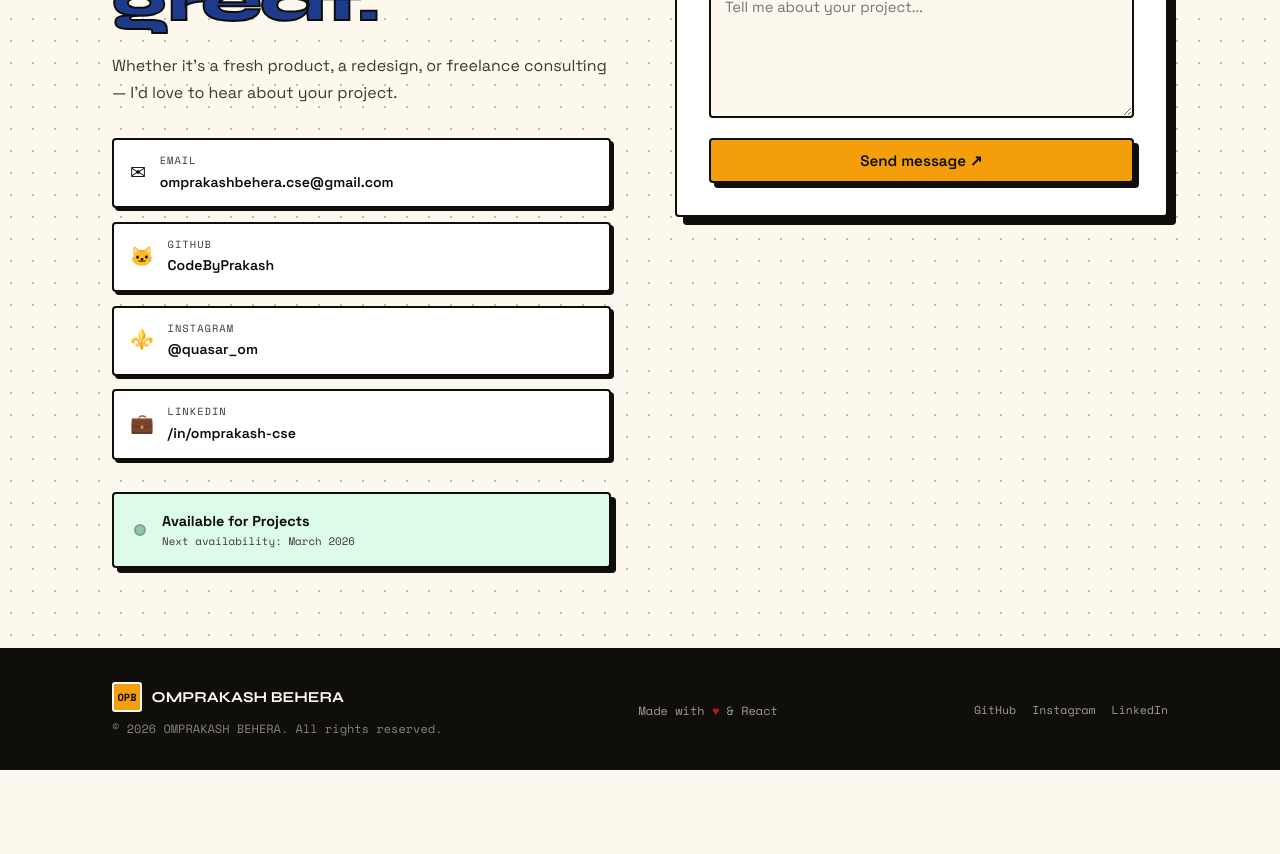
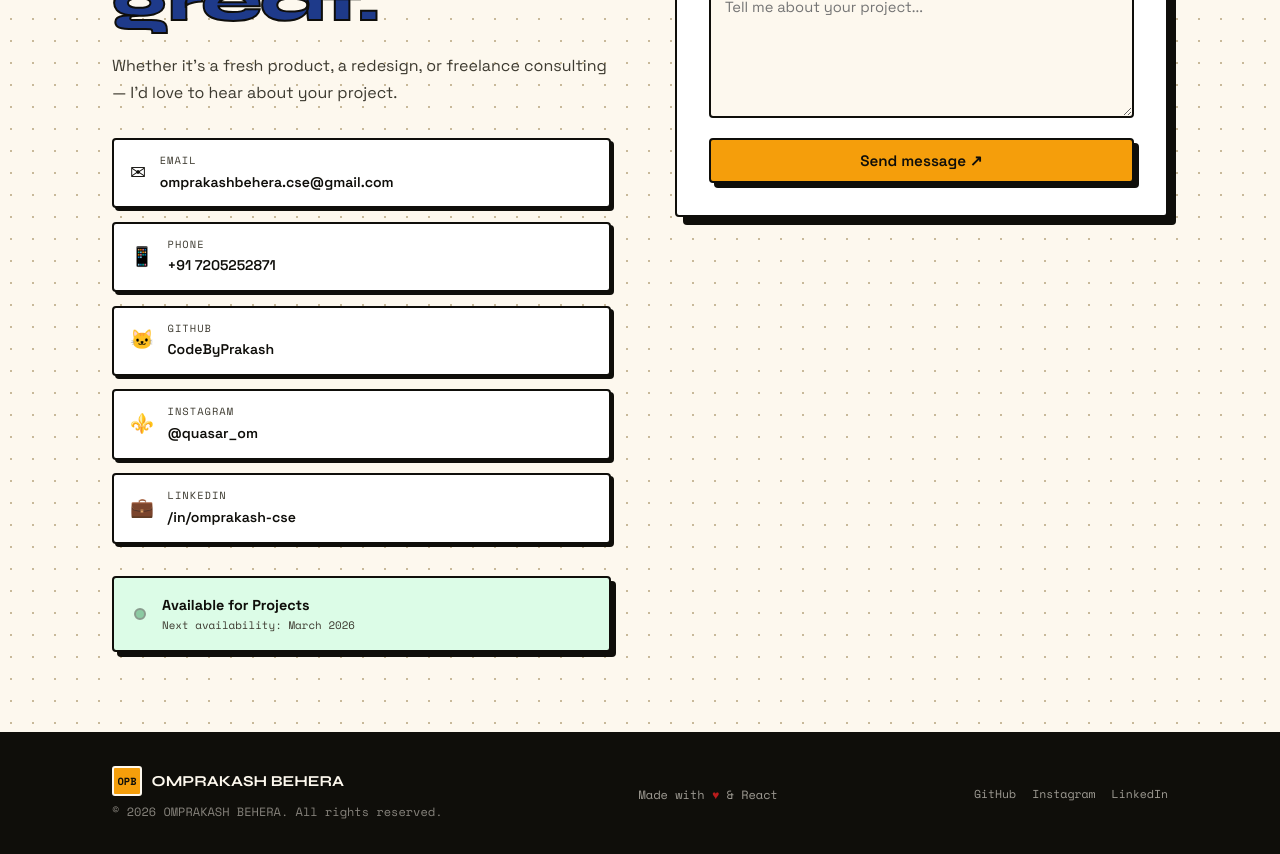
Before and after one commit to CodeByPrakash/portfolio, a React (Vite) app: page / in a window 1280 px wide. Shown: the part 5800-6654 px from the top of the page. Before the commit the page ends 6570 px from the top, so only its background shows below. Built offline with nearby package versions, Linux system fonts and the light colour scheme.

Commit message:
Add files via upload

```diff
--- a/src/components/Contact.jsx
+++ b/src/components/Contact.jsx
@@ -32,6 +32,7 @@ export default function Contact() {
             <div className={styles.channels}>
               {[
                 { icon: '✉', label: 'Email', val: 'omprakashbehera.cse@gmail.com' },
+                { icon: '📱', label: 'Phone', val: '+91 7205252871' },
                 { icon: '🐱', label: 'GitHub', val: 'CodeByPrakash' },
                 { icon: '⚜️', label: 'Instagram', val: '@quasar_om' },
                 { icon: '💼', label: 'LinkedIn', val: '/in/omprakash-cse' },
```
